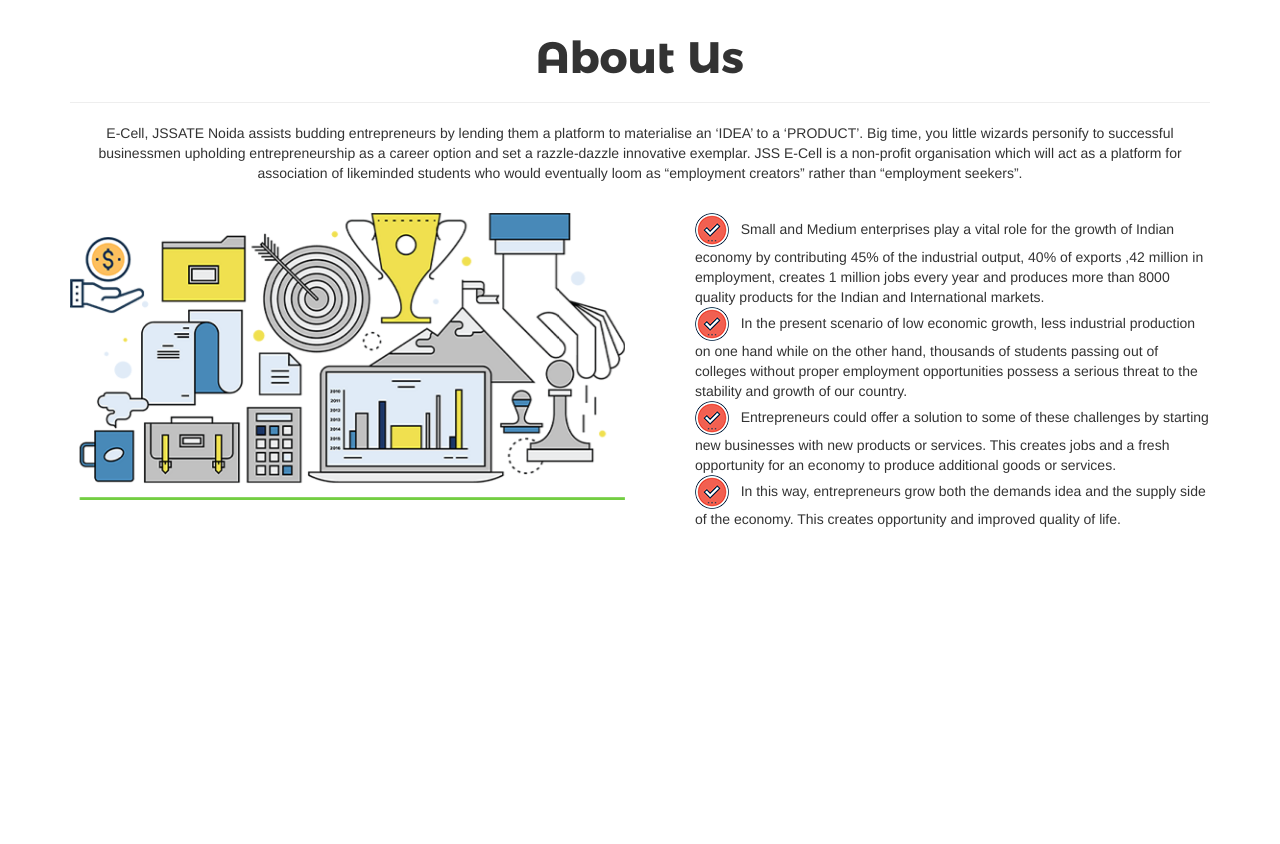
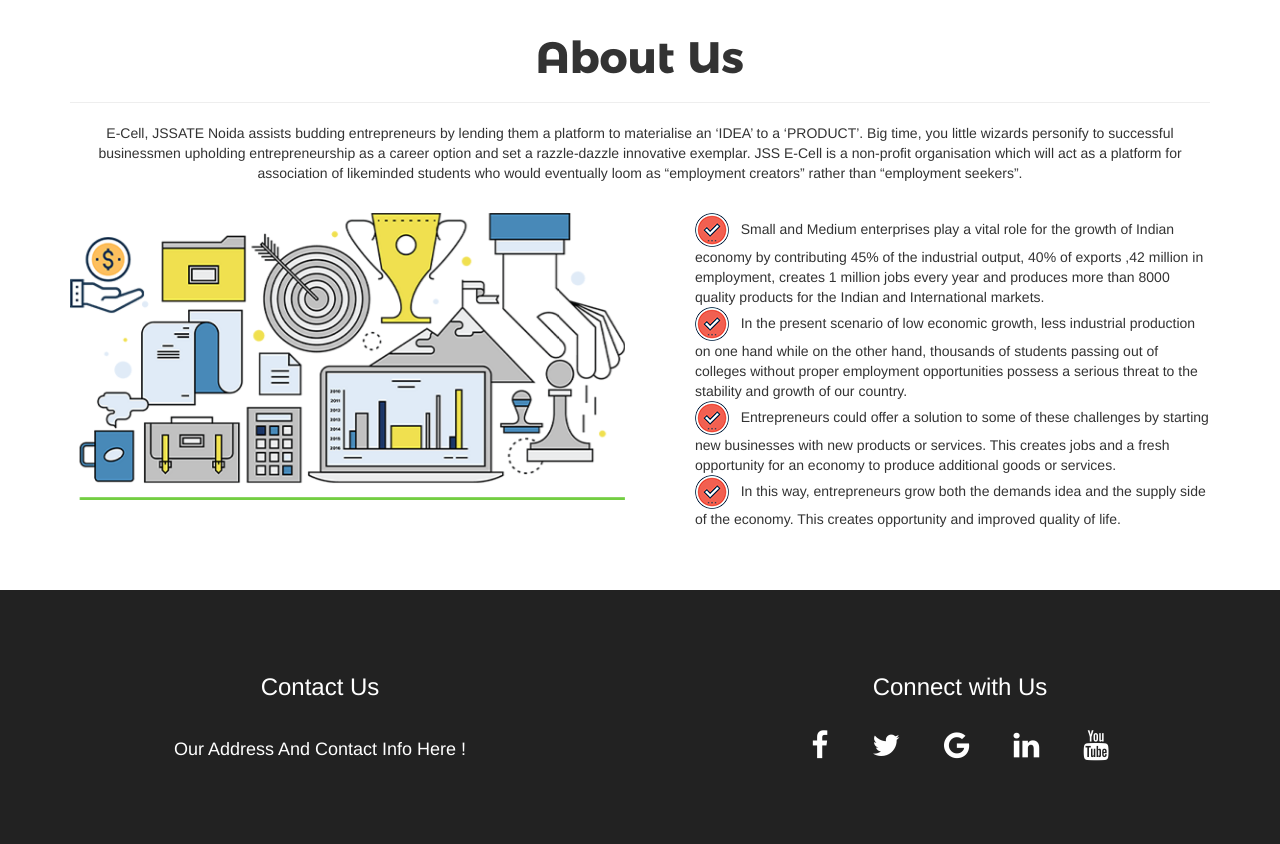
Before and after one commit to shishir2635/edc-web, a plain HTML site: page index.html in a window 1280 px wide. Shown: the part 688-1532 px from the top of the page. Before the commit the page ends 1278 px from the top, so only its background shows below. Drawn offline with nearby package versions, Linux system fonts and the light colour scheme.

Commit message:
Added Footer

```diff
--- a/index.html
+++ b/index.html
@@ -90,6 +90,21 @@ $(function(){
  #aboutusp{
  	padding: 4%;
  	font-size: 1.4em;
+ }
+  footer{
+ 	width:100%;
+ 	background-color: #222222;
+ 	padding: 5%;
+ 	color: white;
+ }
+ .fa{
+ 	padding: 20px;
+ 	font-size: 30px;
+ 	color: white;
+ }
+ .fa:hover{
+ 	color: #D5D5D5;
+ 	text-decoration: none;
  }
  @font-face { font-family: headFont; src: url('font/font1.otf'); }
  h2{
@@ -189,6 +204,24 @@ $(function(){
 
 </div>
 <!-- About Us elements end -->
+<footer class="container-fluid text-center">
+	<div class="row">
+		<div class="col-md-6">
+			<h3>Contact Us</h3>
+			<br>
+			<h4>Our Address And Contact Info Here !
+		</div>
+		<div class="col-md-6">
+			<h3>Connect with Us</h3>
+			<a href="#" class="fa fa-facebook"></a>
+			<a href="#" class="fa fa-twitter"></a>
+			<a href="#" class="fa fa-google"></a>
+			<a href="#" class="fa fa-linkedin"></a>
+			<a href="#" class="fa fa-youtube"></a>
+		</div>
+	</div>
+
+</footer>
 </div>
 </body>
 
```
Also changed, not shown: media/Vector.png (added).
